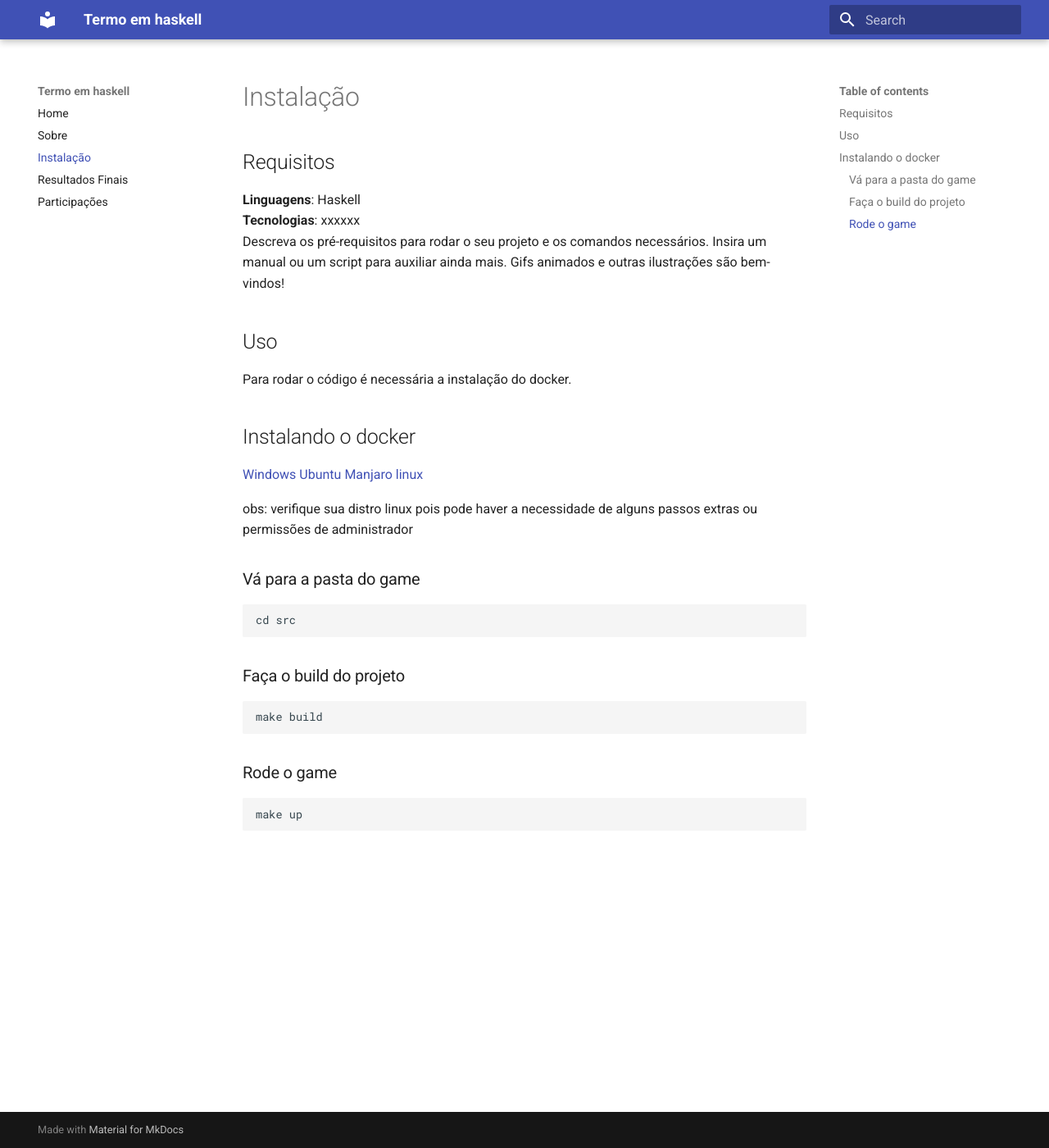
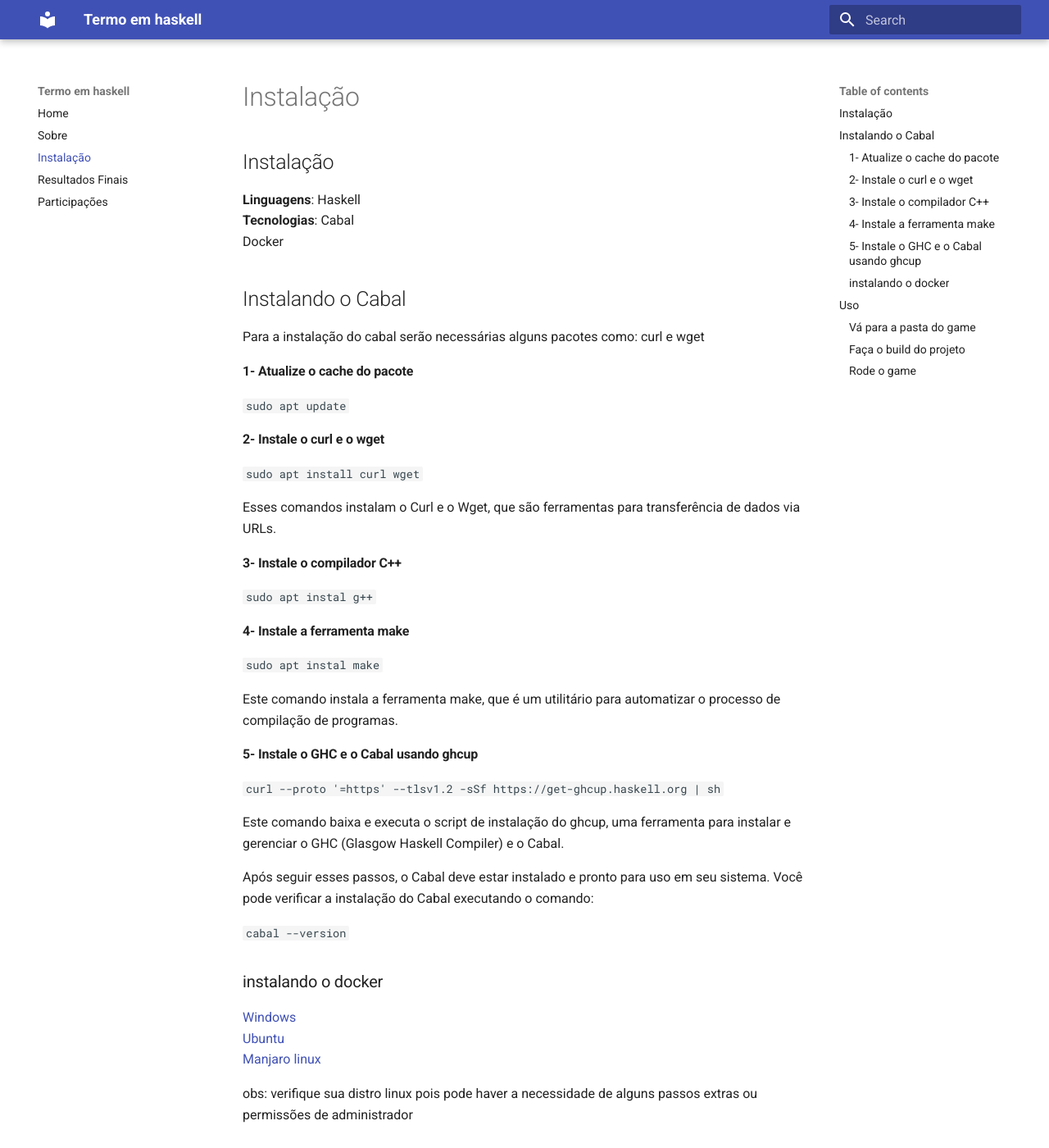
Before and after one commit to UnBParadigmas2024-1/2024.1_G4_Funcional, an MkDocs documentation site: the page built from docs/instalacao.md, in a window 1280 px wide and 1400 px high. Shown: the whole window at 82% size. Built offline with MkDocs 1.6.1 and Material for MkDocs 9.7.7, drawn with Linux system fonts in a browser that asks for light colours; some of the changed text lies outside the part shown.

````diff
--- a/docs/instalacao.md
+++ b/docs/instalacao.md
@@ -1,22 +1,47 @@
-# Instalação
+## Instalação
+**Linguagens**: Haskell<br>
+**Tecnologias**: Cabal<br>
+Docker
 
-## Requisitos
-**Linguagens**: Haskell<br>
-**Tecnologias**: xxxxxx<br>
-Descreva os pré-requisitos para rodar o seu projeto e os comandos necessários.
-Insira um manual ou um script para auxiliar ainda mais.
-Gifs animados e outras ilustrações são bem-vindos!
+## Instalando o Cabal
+Para a instalação do cabal serão necessárias alguns pacotes como: curl e wget
+
+#### 1- Atualize o cache do pacote
+```sudo apt update```
+
+#### 2- Instale o curl e o wget
+```sudo apt install curl wget```
+
+Esses comandos instalam o Curl e o Wget, que são ferramentas para transferência de dados via URLs.
+
+#### 3- Instale o compilador C++
+```sudo apt instal g++```
+
+#### 4- Instale a ferramenta make
+```sudo apt instal make```
+
+Este comando instala a ferramenta make, que é um utilitário para automatizar o processo de compilação de programas.
+
+#### 5- Instale o GHC e o Cabal usando ghcup
+```curl --proto '=https' --tlsv1.2 -sSf https://get-ghcup.haskell.org | sh```
+
+Este comando baixa e executa o script de instalação do ghcup, uma ferramenta para instalar e gerenciar o GHC (Glasgow Haskell Compiler) e o Cabal.
+
+Após seguir esses passos, o Cabal deve estar instalado e pronto para uso em seu sistema. Você pode verificar a instalação do Cabal executando o comando:
+
+```cabal --version```
+
+### instalando o docker
+
+[Windows](https://docs.docker.com/desktop/install/windows-install/) <br>
+[Ubuntu](https://docs.docker.com/engine/install/ubuntu/)<br>
+[Manjaro linux](https://manjariando.com.br/docker/)<br>
+
+obs: verifique sua distro linux pois pode haver a necessidade de alguns passos extras ou permissões de administrador
+
 
 ## Uso
 Para rodar o código é necessária a instalação do docker.
-
-## Instalando o docker
-
-[Windows](https://docs.docker.com/desktop/install/windows-install/)
-[Ubuntu](https://docs.docker.com/engine/install/ubuntu/)
-[Manjaro linux](https://manjariando.com.br/docker/)
-
-obs: verifique sua distro linux pois pode haver a necessidade de alguns passos extras ou permissões de administrador
 
 ### Vá para a pasta do game
     cd src
````
Also changed, not shown: docs/index.md (+0 -1 lines), docs/participacoes.md (+5 -2 lines), docs/resultados-finais.md (+20 -4 lines).
